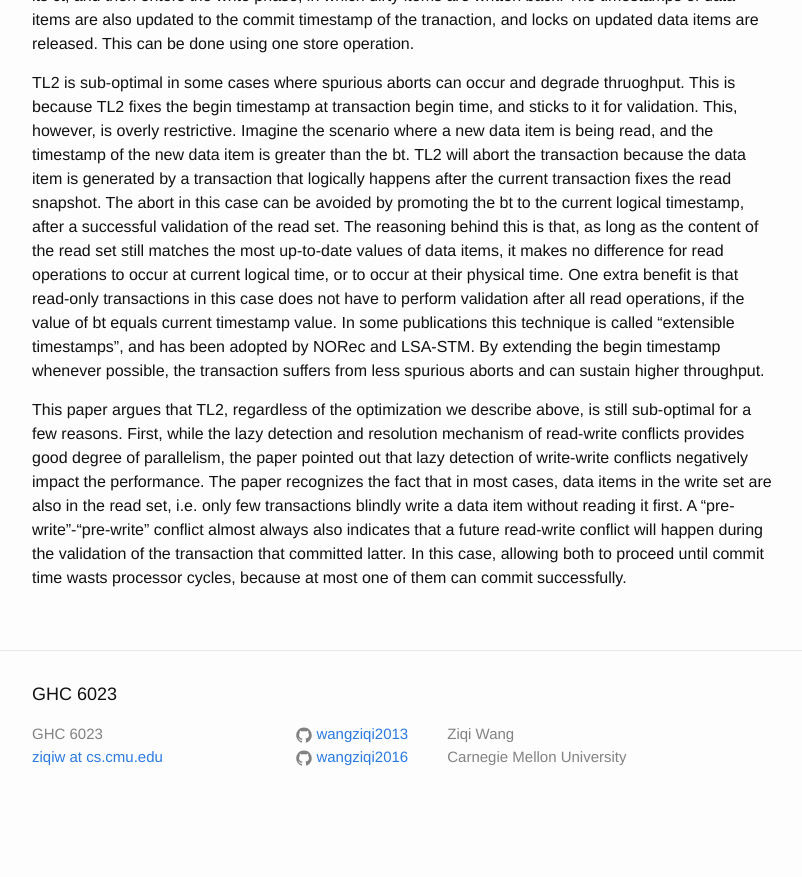
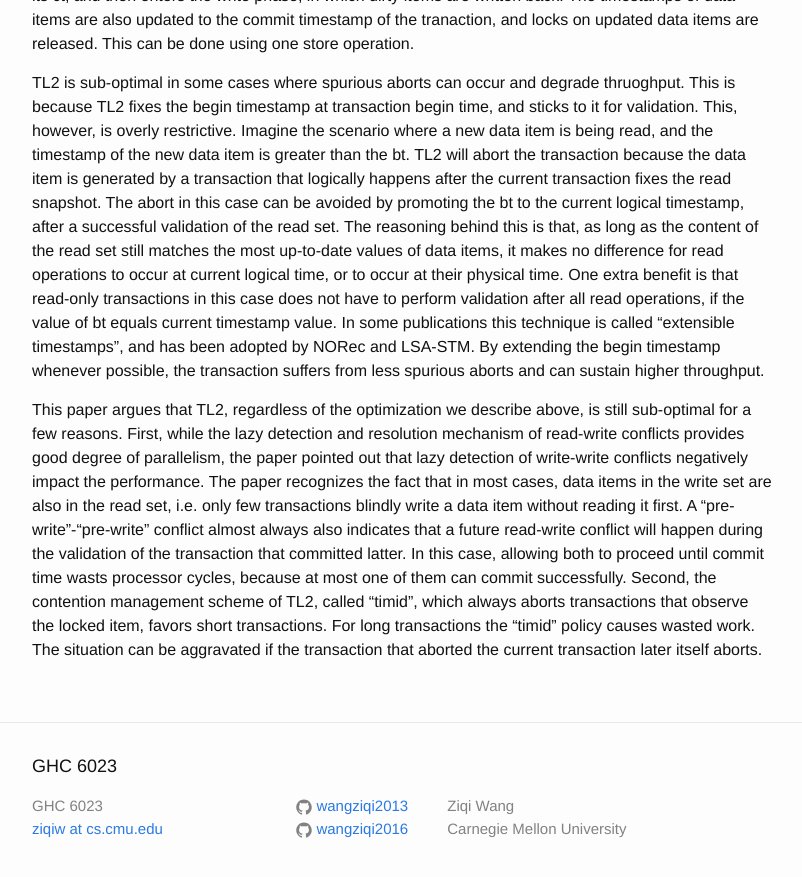
Before and after one commit to wangziqi2013/wangziqi2013.github.io, a Jekyll site: the page built from _posts/2018-07-05-SwissTM.markdown, in a window 1280 px wide and 900 px high, scrolled down 1162 px. Shown: the top 877 px of the window, without its empty margins (238-1040 px from the left). Built offline with Jekyll 4.4.1, drawn with Linux system fonts in a browser that asks for light colours; before the commit the page ends 1990 px from its top, so only the background shows below that.

Commit message:
Working on second problem

```diff
--- a/_posts/2018-07-05-SwissTM.markdown
+++ b/_posts/2018-07-05-SwissTM.markdown
@@ -55,4 +55,7 @@ pointed out that lazy detection of write-write conflicts negatively impact the p
 that in most cases, data items in the write set are also in the read set, i.e. only few transactions blindly write a data item
 without reading it first. A "pre-write"-"pre-write" conflict almost always also indicates that a future read-write conflict will happen
 during the validation of the transaction that committed latter. In this case, allowing both to proceed until commit time
-wasts processor cycles, because at most one of them can commit successfully.
+wasts processor cycles, because at most one of them can commit successfully. Second, the contention management scheme of TL2,
+called "timid", which always aborts transactions that observe the locked item, favors short transactions. For long transactions
+the "timid" policy causes wasted work. The situation can be aggravated if the transaction that aborted the current transaction
+later itself aborts.
```
